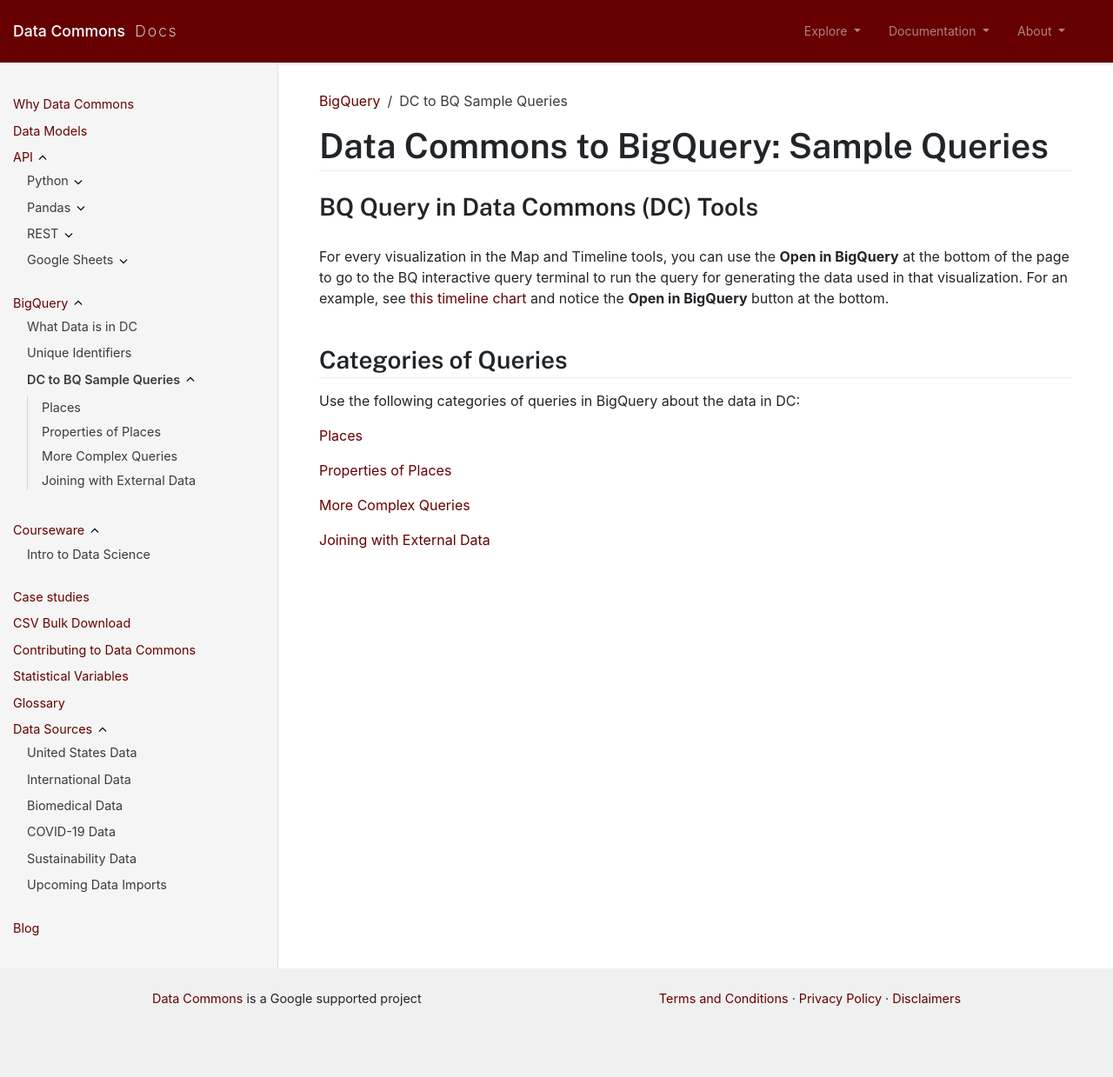
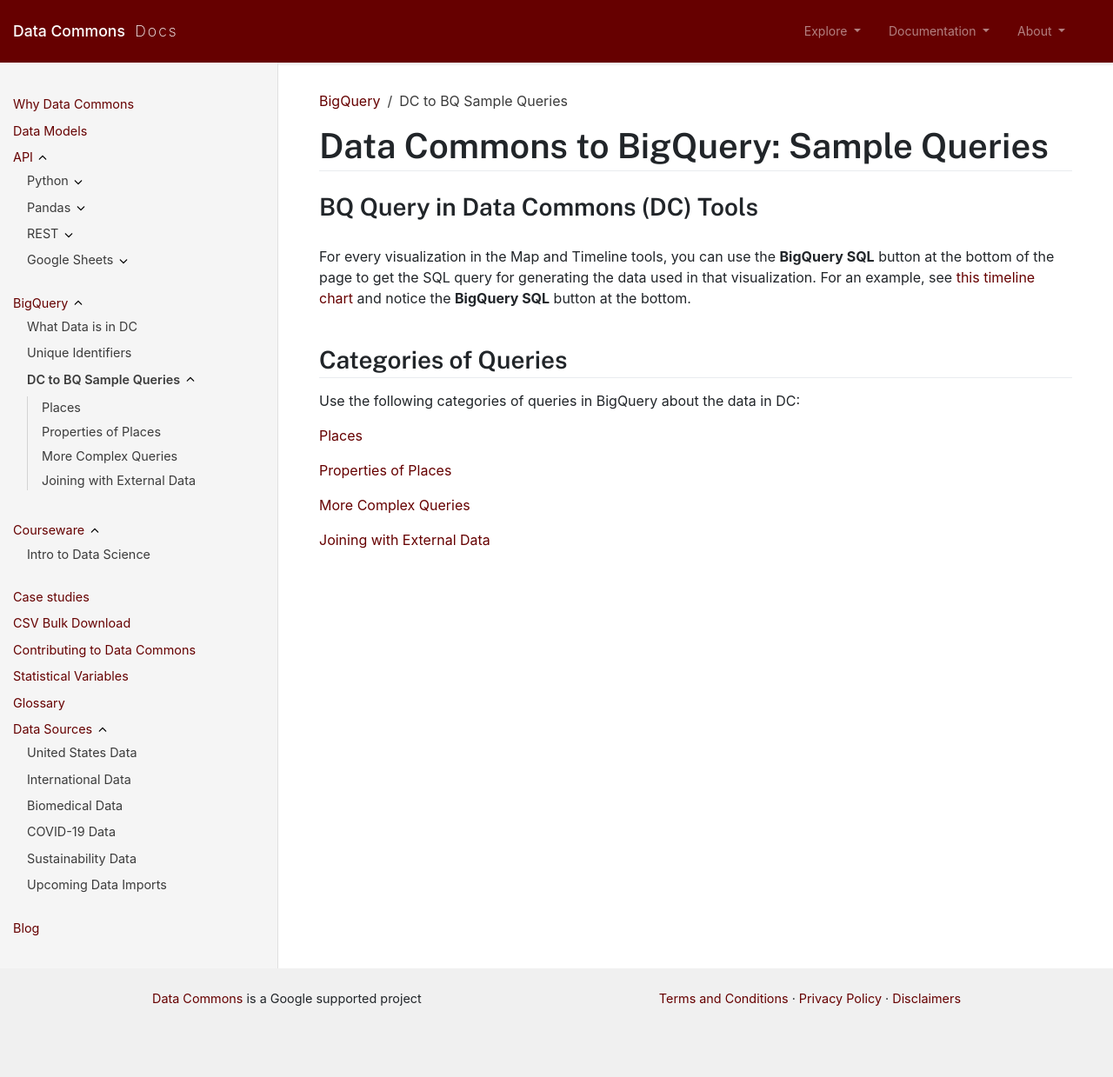
Before and after one commit to datacommonsorg/docsite, a Jekyll site: the page built from bigquery/dc_to_bq_queries.md, in a window 1280 px wide. Shown: the whole page at 87% size. Built offline with Jekyll 4.4.1, drawn with Linux system fonts in a browser that asks for light colours; comment, search, counter and statistics services are not loaded.

Commit message:
Change reference to Open in BQ button (#213)

```diff
--- a/bigquery/dc_to_bq_queries.md
+++ b/bigquery/dc_to_bq_queries.md
@@ -9,7 +9,7 @@
 # Data Commons to BigQuery: Sample Queries
 
 ## BQ Query in Data Commons (DC) Tools
-For every visualization in the Map and Timeline tools, you can use the **Open in BigQuery** at the bottom of the page to go to the BQ interactive query terminal to run the query for generating the data used in that visualization. For an example, see [this timeline chart](https://datacommons.org/tools/timeline#&place=geoId/0606000,geoId/2511000,geoId/2603000,geoId/1777005,geoId/1225175,geoId/4815976&statsVar=Count_CriminalActivities_ViolentCrime) and notice the **Open in BigQuery** button at the bottom.
+For every visualization in the Map and Timeline tools, you can use the **BigQuery SQL** button at the bottom of the page to get the SQL query for generating the data used in that visualization. For an example, see [this timeline chart](https://datacommons.org/tools/timeline#&place=geoId/0606000,geoId/2511000,geoId/2603000,geoId/1777005,geoId/1225175,geoId/4815976&statsVar=Count_CriminalActivities_ViolentCrime) and notice the **BigQuery SQL** button at the bottom.
 
 ## Categories of Queries
 
```
